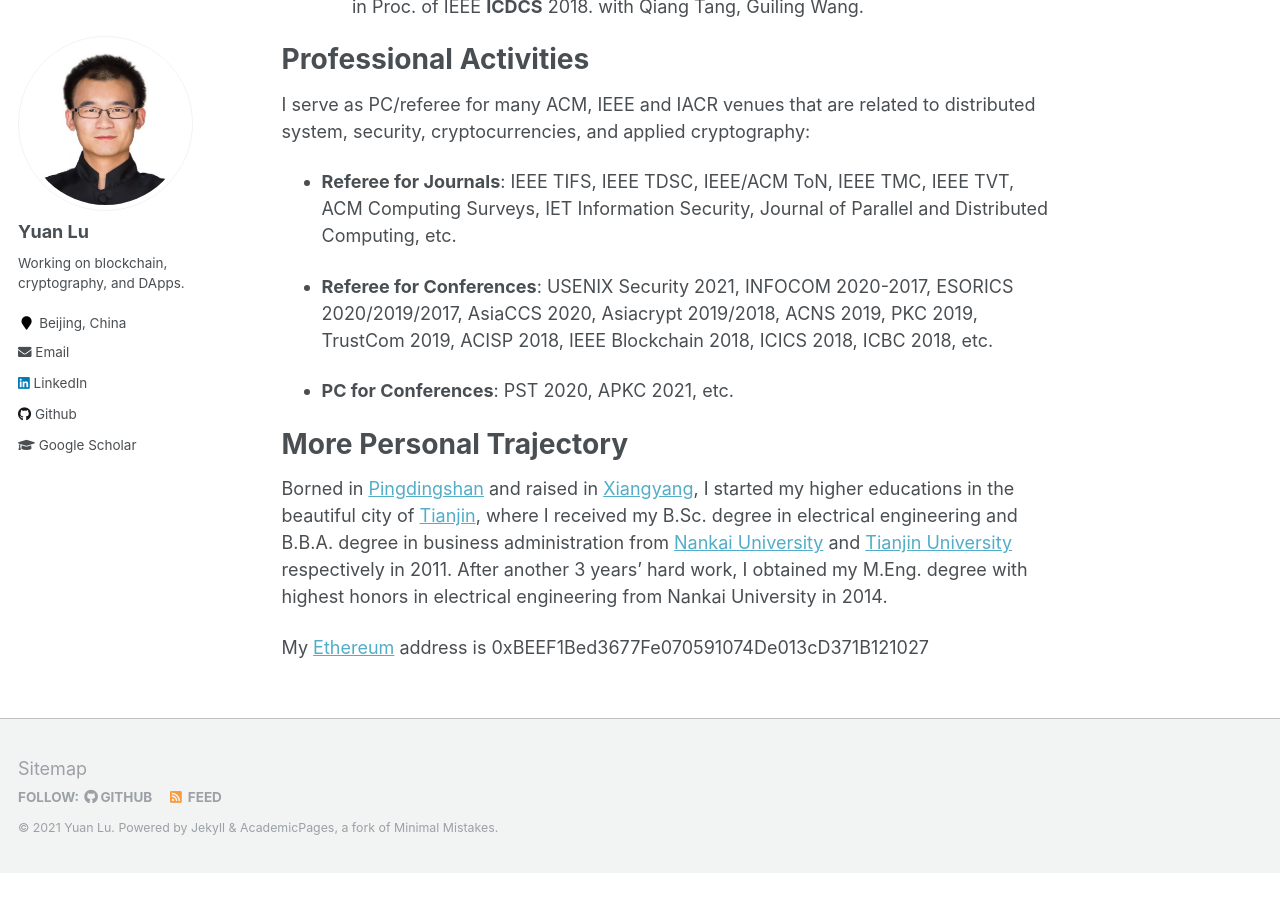
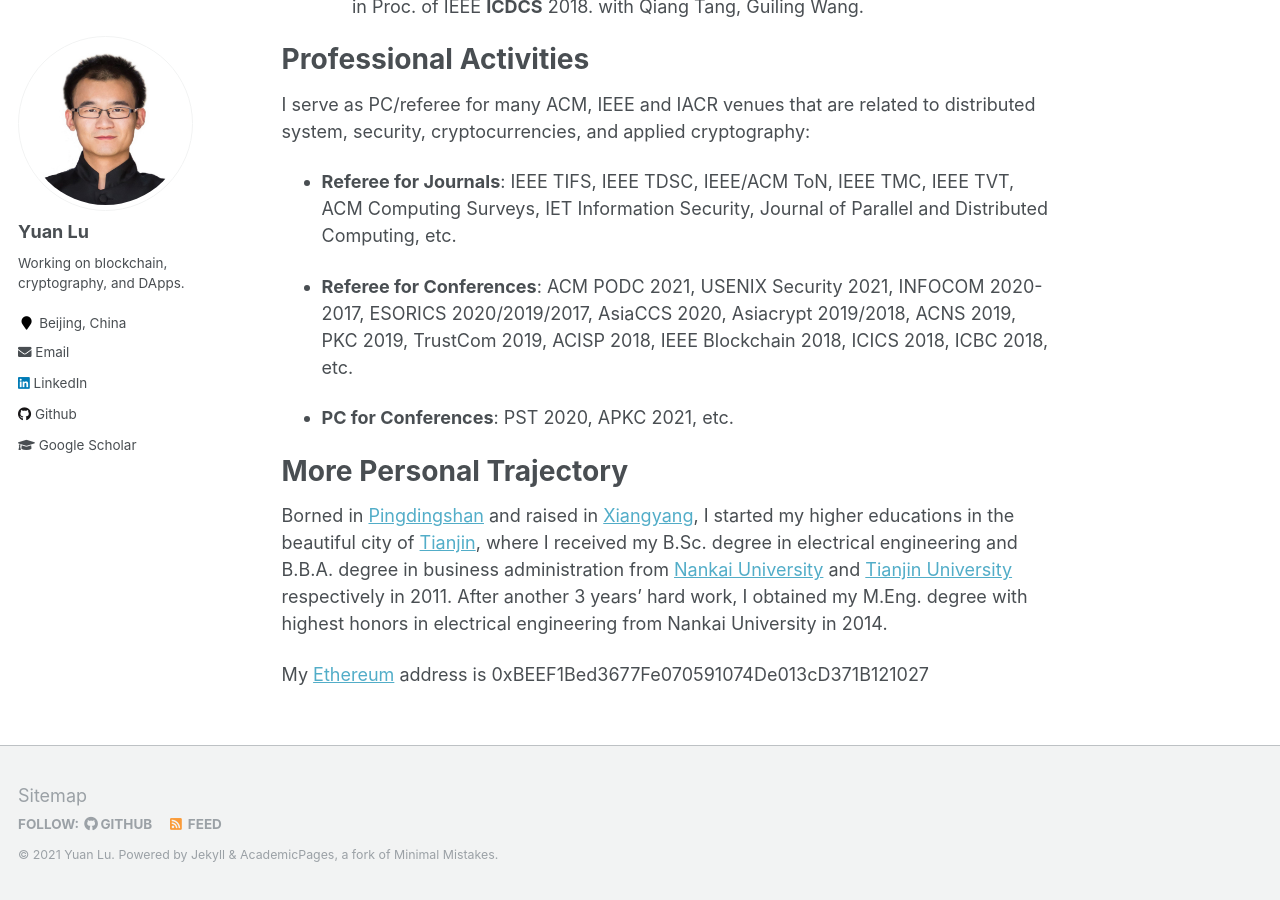
Before and after one commit to yylluu/yylluu.github.io, a Jekyll site: the page built from _pages/about.md, in a window 1280 px wide and 900 px high, scrolled down 1123 px. Built offline with Jekyll 4.4.1, drawn with Linux system fonts in a browser that asks for light colours; before the commit the page ends 1996 px from its top, so only the background shows below that.

Commit message:
Update about.md

```diff
--- a/_pages/about.md
+++ b/_pages/about.md
@@ -48,7 +48,7 @@ I serve as PC/referee for many ACM, IEEE and IACR venues that are related to dis
 
 - **Referee for Journals**: IEEE TIFS, IEEE TDSC, IEEE/ACM ToN, IEEE TMC, IEEE TVT, ACM Computing Surveys, IET Information Security, Journal of Parallel and Distributed Computing, etc.
 
-- **Referee for Conferences**: USENIX Security 2021, INFOCOM 2020-2017, ESORICS 2020/2019/2017, AsiaCCS 2020, Asiacrypt 2019/2018, ACNS 2019, PKC 2019, TrustCom 2019, ACISP 2018, IEEE Blockchain 2018, ICICS 2018, ICBC 2018, etc.
+- **Referee for Conferences**: ACM PODC 2021, USENIX Security 2021, INFOCOM 2020-2017, ESORICS 2020/2019/2017, AsiaCCS 2020, Asiacrypt 2019/2018, ACNS 2019, PKC 2019, TrustCom 2019, ACISP 2018, IEEE Blockchain 2018, ICICS 2018, ICBC 2018, etc.
 
 - **PC for Conferences**: PST 2020, APKC 2021, etc.
 
```
